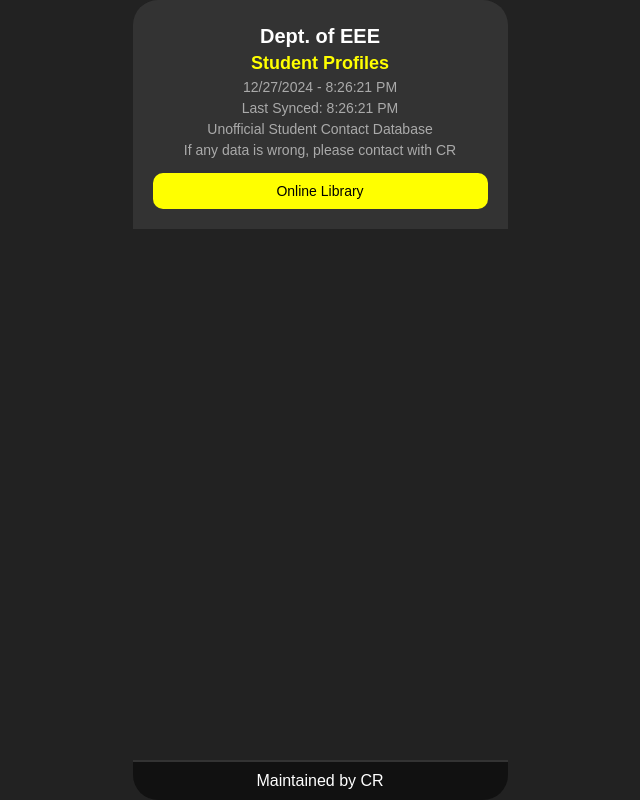
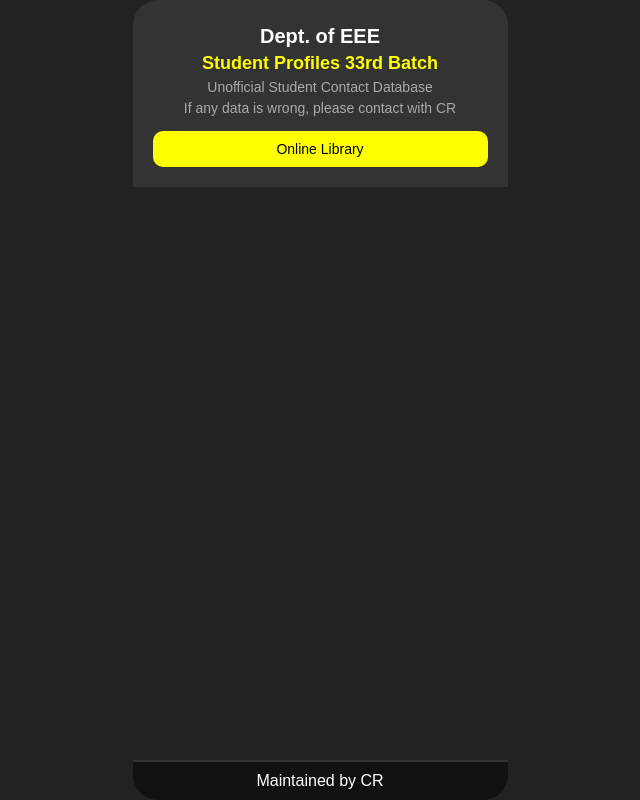
Before and after one commit to vu-eee/students-33, a plain HTML site: page index.html in a window 1280 px wide. Shown: the whole page, without its empty margins (320-960 px from the left). Drawn offline with Linux system fonts and the light colour scheme; no server answers.

Commit message:
Update index.html

```diff
--- a/index.html
+++ b/index.html
@@ -54,9 +54,9 @@
             <!-- Header -->
             <div class="header">
                 <h1>Dept. of EEE</h1>
-                <h2>Student Profiles</h2>
-                <p id="date-time"></p>
-                <p id="last-synced"></p>
+                <h2>Student Profiles 33rd Batch</h2>
+<!--                 <p id="date-time"></p>
+                <p id="last-synced"></p> -->
                 <p>Unofficial Student Contact Database</p>
                 <p>If any data is wrong, please contact with CR</p>
                 <a href="https://vu-eee.github.io/library" target="_blank">
```
